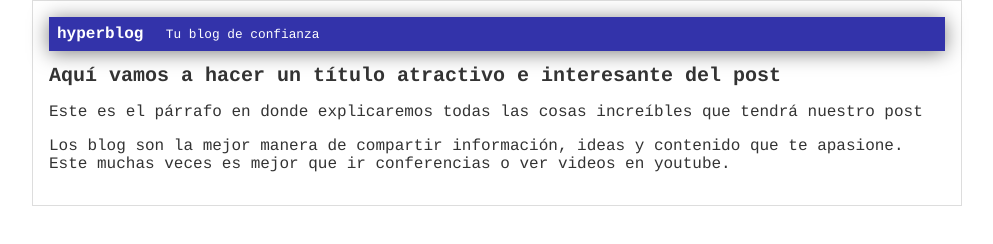
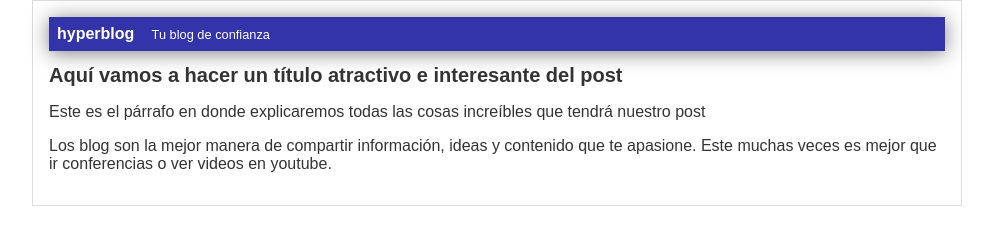
Before and after one commit to datorot93/hyperblog, a plain HTML site: page blogpost.html in a window 1280 px wide. Shown: the whole page, without its empty margins (143-1136 px from the left). Drawn offline with Linux system fonts and the light colour scheme.

Commit message:
Se volvió a la tipogragía Arial

```diff
--- a/css/estilos.css
+++ b/css/estilos.css
@@ -1,7 +1,7 @@
 body {
     color: #333;
     text-align: center;
-    font-family: Courier, Helvetica, sans-serif;
+    font-family: Arial, Helvetica, sans-serif;
     font-size: 16px;
     margin: 0;
     padding: 0;
```
